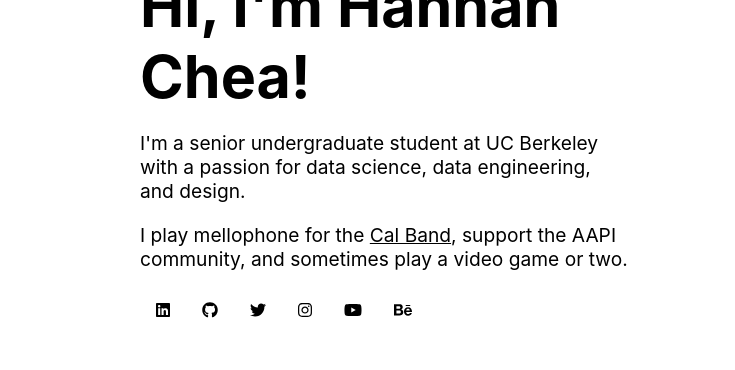
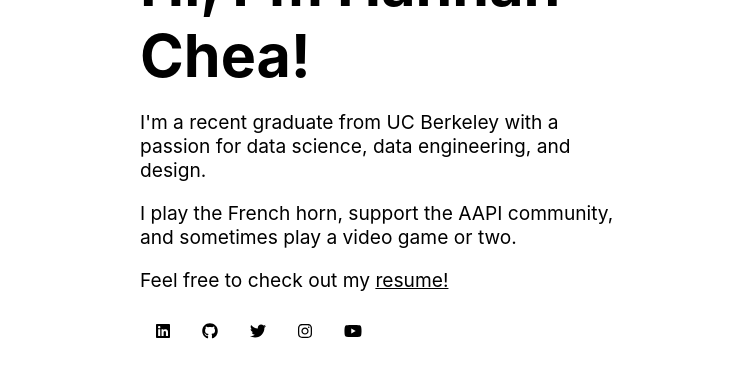
Before and after one commit to cheahannah/former-personal-website, a Gatsby site: page / in a window 1280 px wide. Shown: the part 230-600 px from the top of the page, 0-735 px from the left. Built offline with nearby package versions, Linux system fonts and the light colour scheme; Gatsby itself is replaced by a stand-in of ours.

Commit message:
Updating!

```diff
--- a/src/components/SocialFollow.js
+++ b/src/components/SocialFollow.js
@@ -7,7 +7,7 @@ import {
     faTwitter,
     faInstagram,
     faYoutube,
-    faBehance,
+    //faBehance,
 } from "@fortawesome/free-brands-svg-icons";
 import "./SocialFollow.css";
 
@@ -56,13 +56,13 @@ export default function SocialFollow() {
             >
                 <FontAwesomeIcon icon={faYoutube} size="x" />
             </a>
-            <a
+            {/*<a
                 href="https://www.behance.net/xirimpi"
                 className="behance social"
                 target="_blank" rel="noreferrer"
             >
                 <FontAwesomeIcon icon={faBehance} size="x" />
-            </a>
+        </a>*/}
         </div>
     );
 }
--- a/src/pages/index.js
+++ b/src/pages/index.js
@@ -13,9 +13,9 @@ const HomePage = () => {
       <div className="home-container">
         <div className="header-details">
           <h1>Hi, I'm Hannah Chea!</h1>
-          <p>I'm a senior undergraduate student at UC Berkeley with a passion for data science, data engineering, and design.</p>
-          <p>I play mellophone for the <a href="http://calband.berkeley.edu/">Cal Band</a>, support the AAPI community, and sometimes play a video game or two.</p>
-          {/* <p>Feel free to check out my <a href={pdf}>resume!</a></p> */}
+          <p>I'm a recent graduate from UC Berkeley with a passion for data science, data engineering, and design.</p>
+          <p>I play the French horn, support the AAPI community, and sometimes play a video game or two.</p>
+          <p>Feel free to check out my <a href={pdf}>resume!</a></p>
           <SocialFollow />
         </div>
         <img src={Image} alt="Hannah Chea" />
```
Also changed, not shown: 4 other files.
